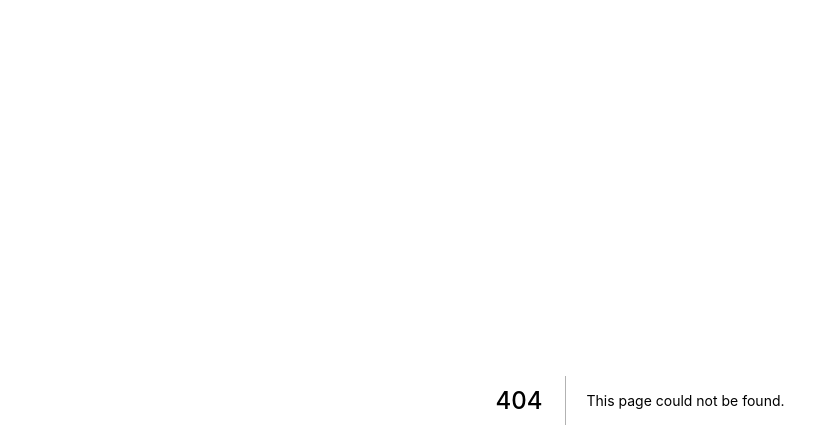
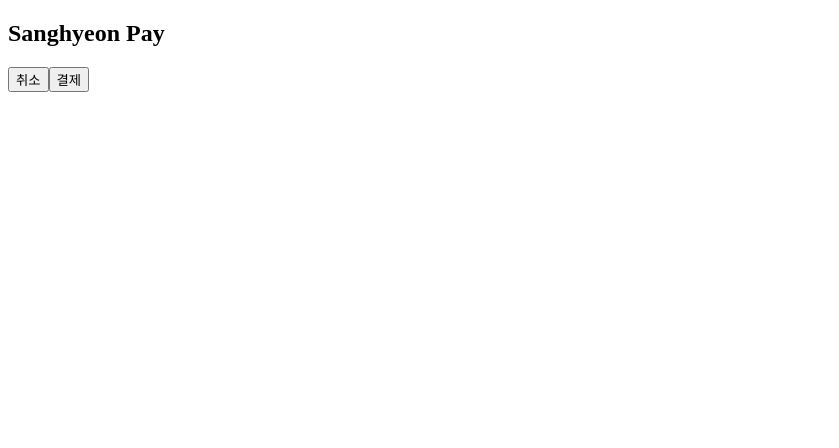
Before and after one commit to yongdamsh/web-payments-playground, a Next.js app: page /checkout in a window 1280 px wide. Before the commit this address had no page. Shown: the top 448 px of the page, without its empty margins (0-839 px from the left). Built offline with nearby package versions, Linux system fonts and the light colour scheme.

Commit message:
Add checkout page for payment handler UI

```diff
--- /dev/null
+++ b/src/components/Checkout.js
@@ -0,0 +1,22 @@
+import { useEffect } from 'react'
+
+export default function CheckoutPage() {
+  useEffect(() => {
+
+  }, []);
+
+  return (
+    <section>
+      <header>
+        <h1>Sanghyeon Pay</h1>
+      </header>
+      <section>
+        {/* 요청된 결제 정보 표시 */}
+      </section>
+      <footer>
+        <button>취소</button>
+        <button>결제</button>
+      </footer>
+    </section>
+  )
+}
--- /dev/null
+++ b/src/pages/checkout.js
@@ -0,0 +1,17 @@
+import Head from 'next/head'
+
+import Checkout from '@/components/Checkout'
+
+export default function CheckoutPage() {
+  return (
+    <>
+      <Head>
+        <title>Sanghyeon Pay Checkout Page</title>
+        <meta name="viewport" content="initial-scale=1.0, width=device-width" />
+      </Head>
+      <main>
+        <Checkout />
+      </main>
+    </>
+  );
+}
--- a/src/pages/index.js
+++ b/src/pages/index.js
@@ -4,7 +4,7 @@ import App from '@/components/App'
 
 export default function Home() {
   return (
-    <div className="container">
+    <div>
       <Head>
         <title>Playground for Web Payments</title>
         <meta name="viewport" content="initial-scale=1.0, width=device-width" />
```
